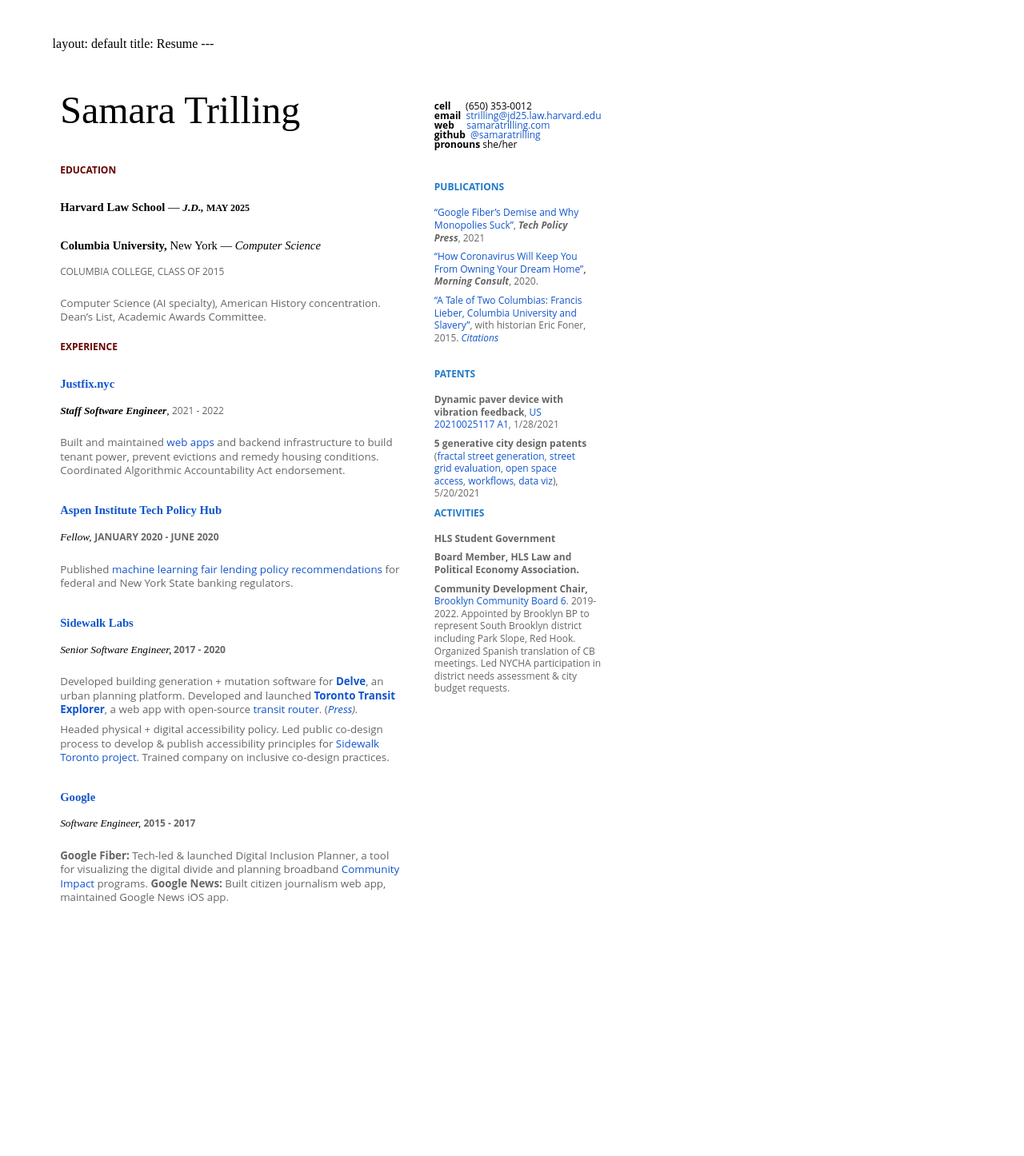
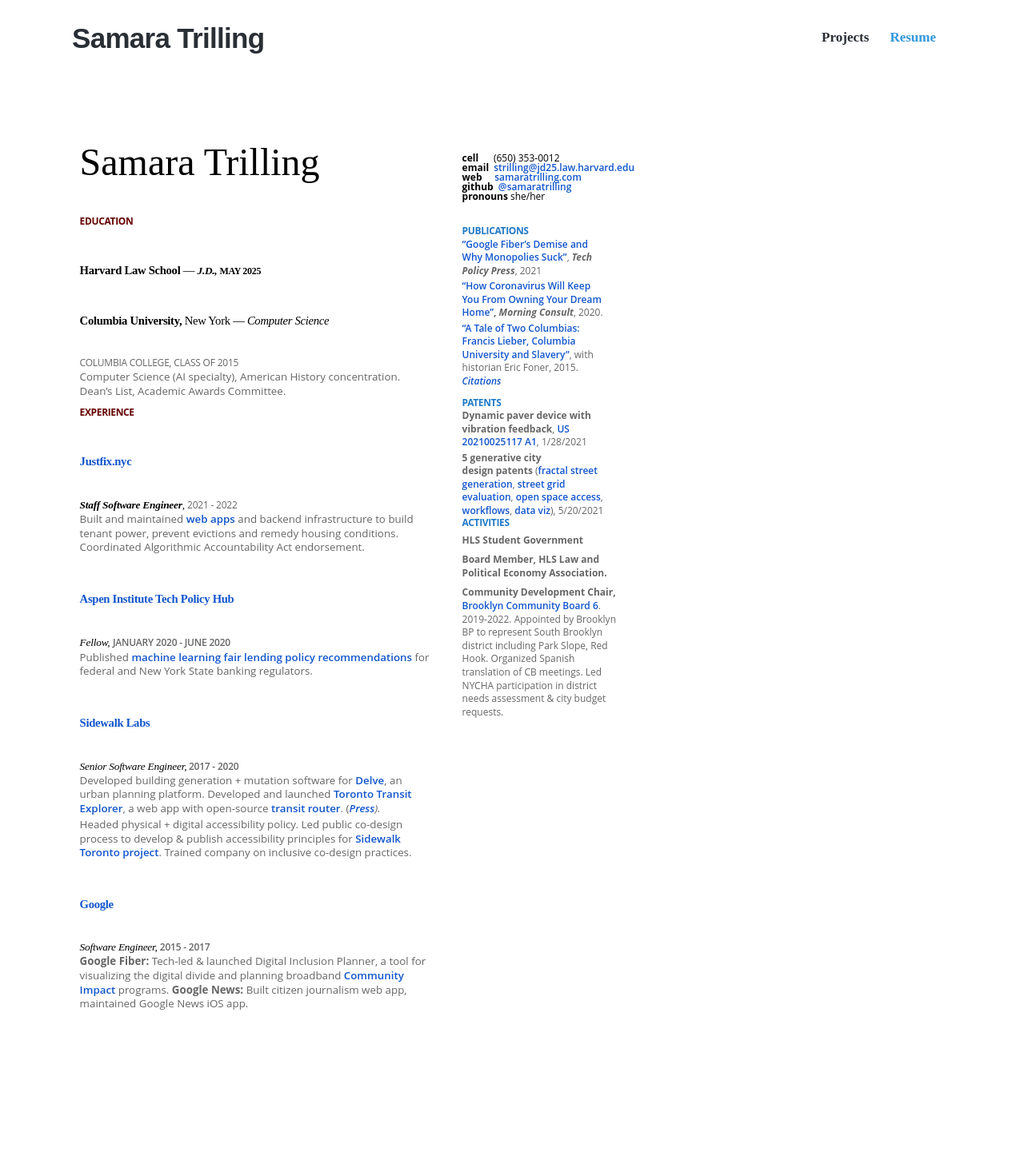
Before and after one commit to samaratrilling/samaratrilling.github.io, a Jekyll site: the page built from resume/index.html, in a window 1280 px wide. Shown: the whole page at 80% size. Built offline with Jekyll 4.4.1, drawn with Linux system fonts in a browser that asks for light colours; nearby versions of some CDN libraries; some web fonts are replaced; before the commit the page ends 1226 px from its top, so only the background shows below that.

Commit message:
Fix resume spacing

```diff
--- a/resume/index.html
+++ b/resume/index.html
@@ -1,3 +1,4 @@
+---
 layout: default
 title: Resume
 ---
@@ -261,8 +262,8 @@
                 }
 
                 .c24 {
-                    padding-top: 5pt;
-                    padding-bottom: 5pt;
+                    padding-top: 0pt;
+                    padding-bottom: 0pt;
                     line-height: 1.0;
                     page-break-after: avoid;
                     text-align: left;
@@ -270,7 +271,7 @@
                 }
 
                 .c17 {
-                    padding-top: 16pt;
+                    padding-top: 6pt;
                     padding-bottom: 0pt;
                     line-height: 1.0;
                     page-break-after: avoid;
@@ -296,7 +297,7 @@
                 }
 
                 .c6 {
-                    padding-top: 6pt;
+                    padding-top: 2pt;
                     padding-bottom: 0pt;
                     line-height: 1.3;
                     text-align: left;
```
